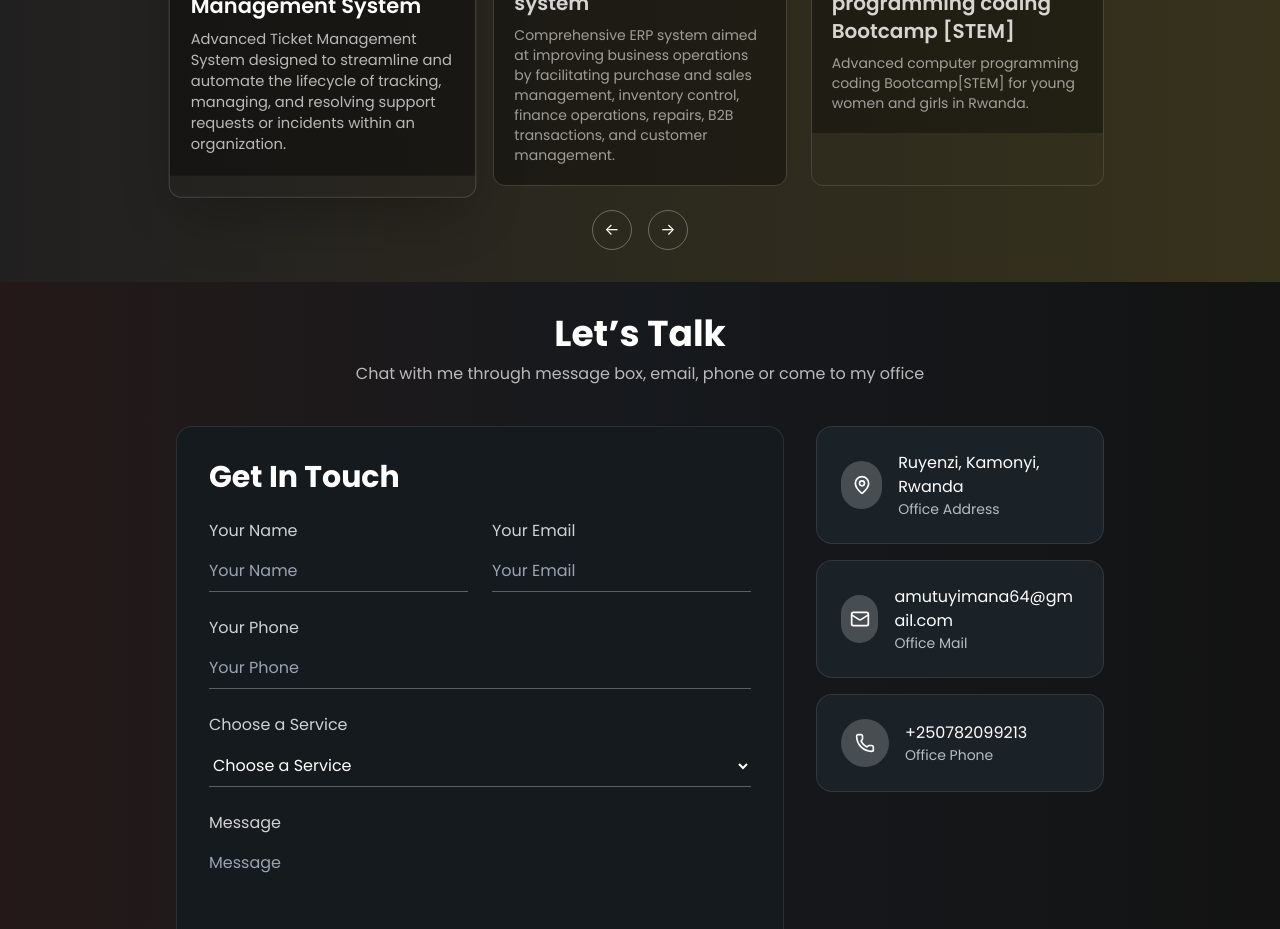
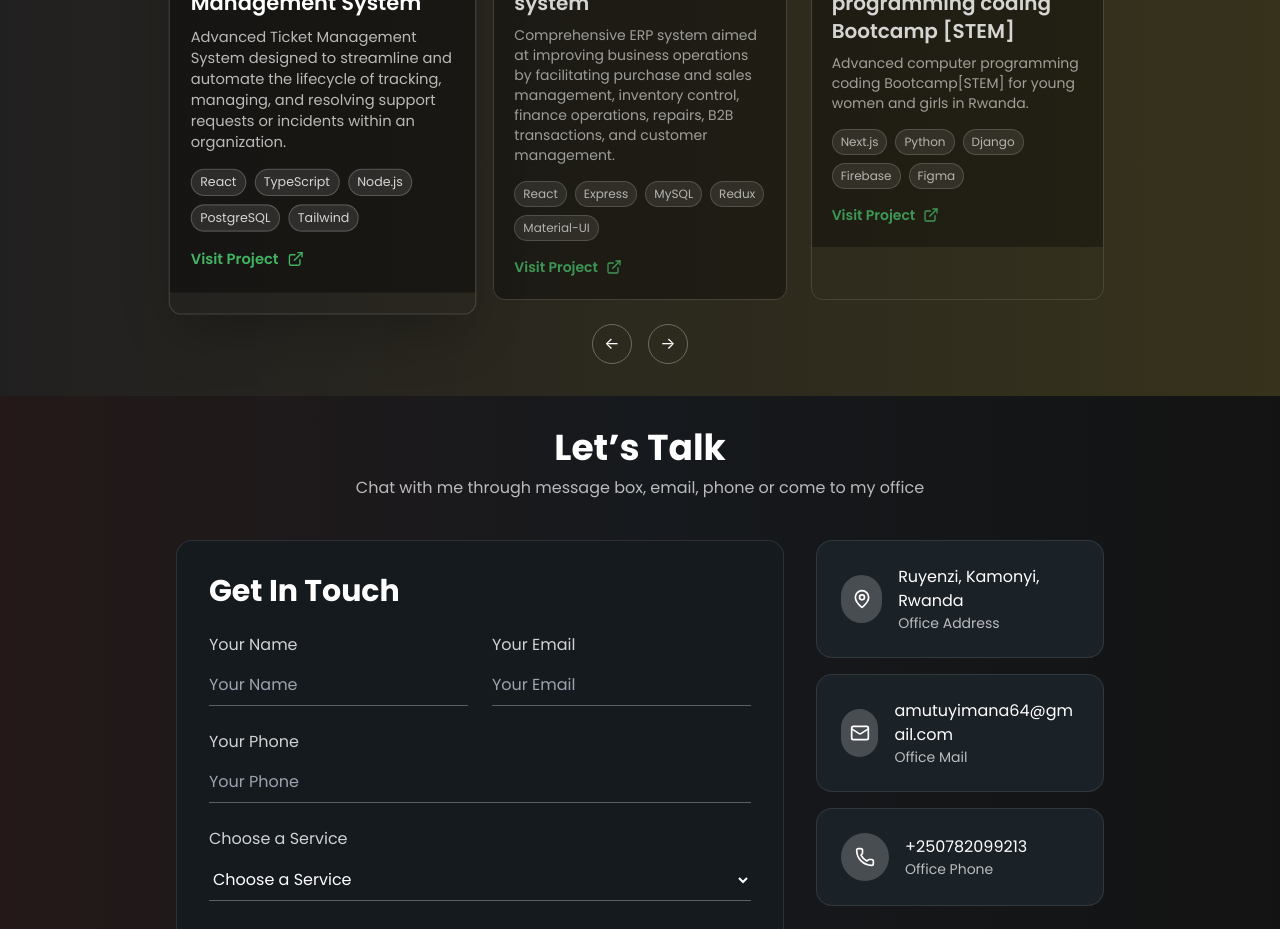
Before and after one commit to mutuyimana1/proffessional-portfolio, a React (Vite) app: page / in a window 1280 px wide. Shown: the part 3140-4069 px from the top of the page. Built offline with nearby package versions, Linux system fonts and the light colour scheme.

Commit message:
add stack

```diff
--- a/client/components/RecentWorkSection.tsx
+++ b/client/components/RecentWorkSection.tsx
@@ -1,5 +1,6 @@
 import { useState } from "react";
 import { motion } from "framer-motion";
+import { ExternalLink } from "lucide-react";
 
 const recentWorkItems = [
   {
@@ -8,6 +9,8 @@ const recentWorkItems = [
       "Advanced Ticket Management System designed to streamline and automate the lifecycle of tracking, managing, and resolving support requests or incidents within an organization.",
     imageUrl:
       "https://images.unsplash.com/photo-1557804506-669a67965ba0?auto=format&fit=crop&w=1200&q=80",
+    visitUrl: "#",
+    technologies: ["React", "TypeScript", "Node.js", "PostgreSQL", "Tailwind"],
   },
   {
     title: "Comprehensive ERP system",
@@ -15,6 +18,8 @@ const recentWorkItems = [
       "Comprehensive ERP system aimed at improving business operations by facilitating purchase and sales management, inventory control, finance operations, repairs, B2B transactions, and customer management.",
     imageUrl:
       "https://images.unsplash.com/photo-1517245386807-bb43f82c33c4?auto=format&fit=crop&w=1200&q=80",
+    visitUrl: "#",
+    technologies: ["React", "Express", "MySQL", "Redux", "Material-UI"],
   },
   {
     title: "Advanced computer programming coding Bootcamp [STEM]",
@@ -22,6 +27,8 @@ const recentWorkItems = [
       "Advanced computer programming coding Bootcamp[STEM] for young women and girls in Rwanda.",
     imageUrl:
       "https://images.unsplash.com/photo-1590647190717-d4b5fa6013f3?auto=format&fit=crop&w=1200&q=80",
+    visitUrl: "#",
+    technologies: ["Next.js", "Python", "Django", "Firebase", "Figma"],
   },
 ];
 
@@ -75,6 +82,29 @@ export default function RecentWorkSection() {
               <p className="mt-2 text-sm text-white/70 font-poppins">
                 {item.description}
               </p>
+
+              {/* Technology Stack */}
+              <div className="mt-4 flex flex-wrap gap-2">
+                {item.technologies.map((tech) => (
+                  <span
+                    key={tech}
+                    className="inline-block text-xs px-2 py-1 rounded-full bg-white/10 text-white/80 border border-white/20"
+                  >
+                    {tech}
+                  </span>
+                ))}
+              </div>
+
+              {/* Visit Link */}
+              <a
+                href={item.visitUrl}
+                // target="_blank"
+                rel="noopener noreferrer"
+                className="mt-4 inline-flex items-center gap-2 text-sm font-semibold text-brand-green hover:text-green-400 transition-colors"
+              >
+                Visit Project
+                <ExternalLink size={16} />
+              </a>
             </div>
           </article>
         ))}
```
